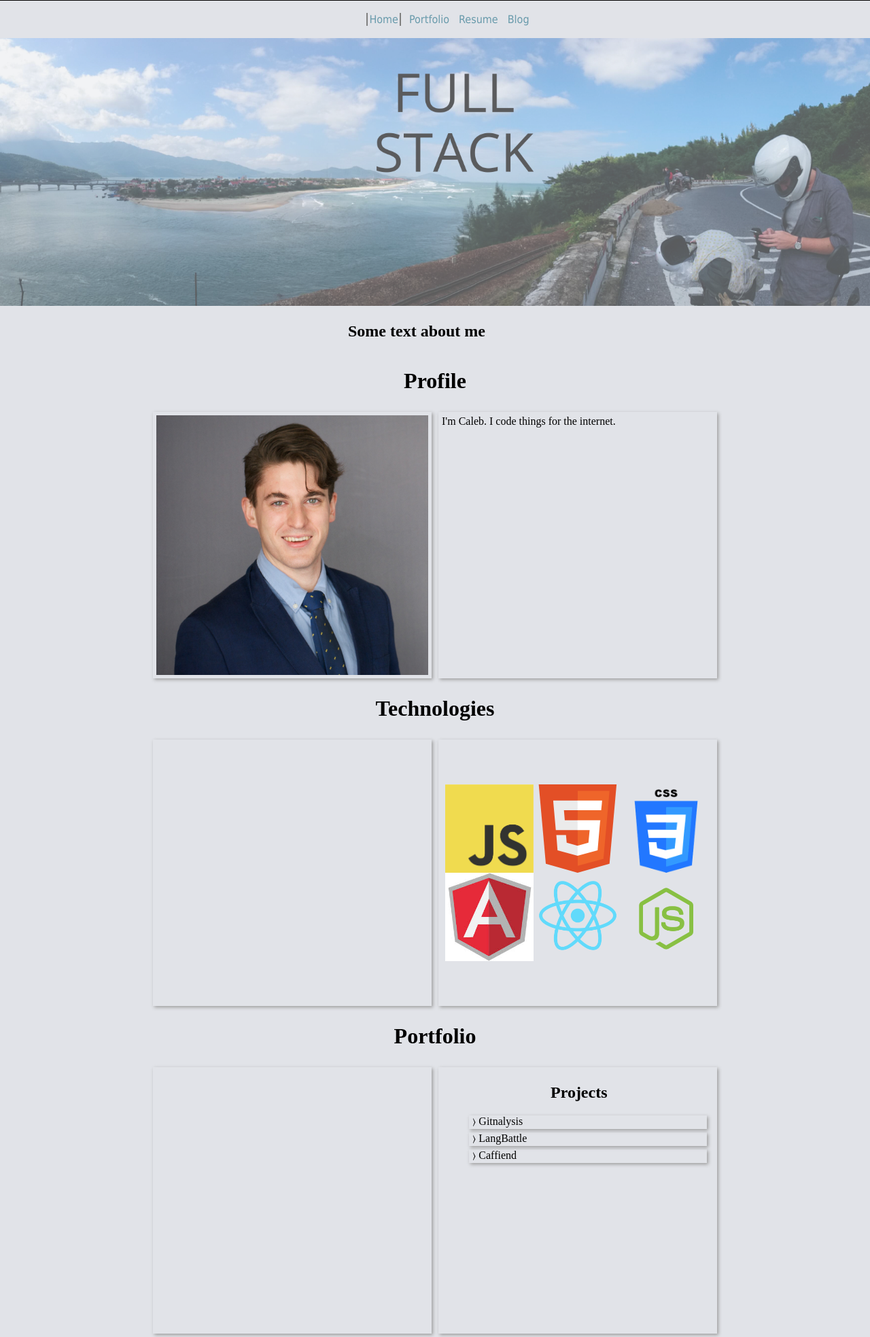
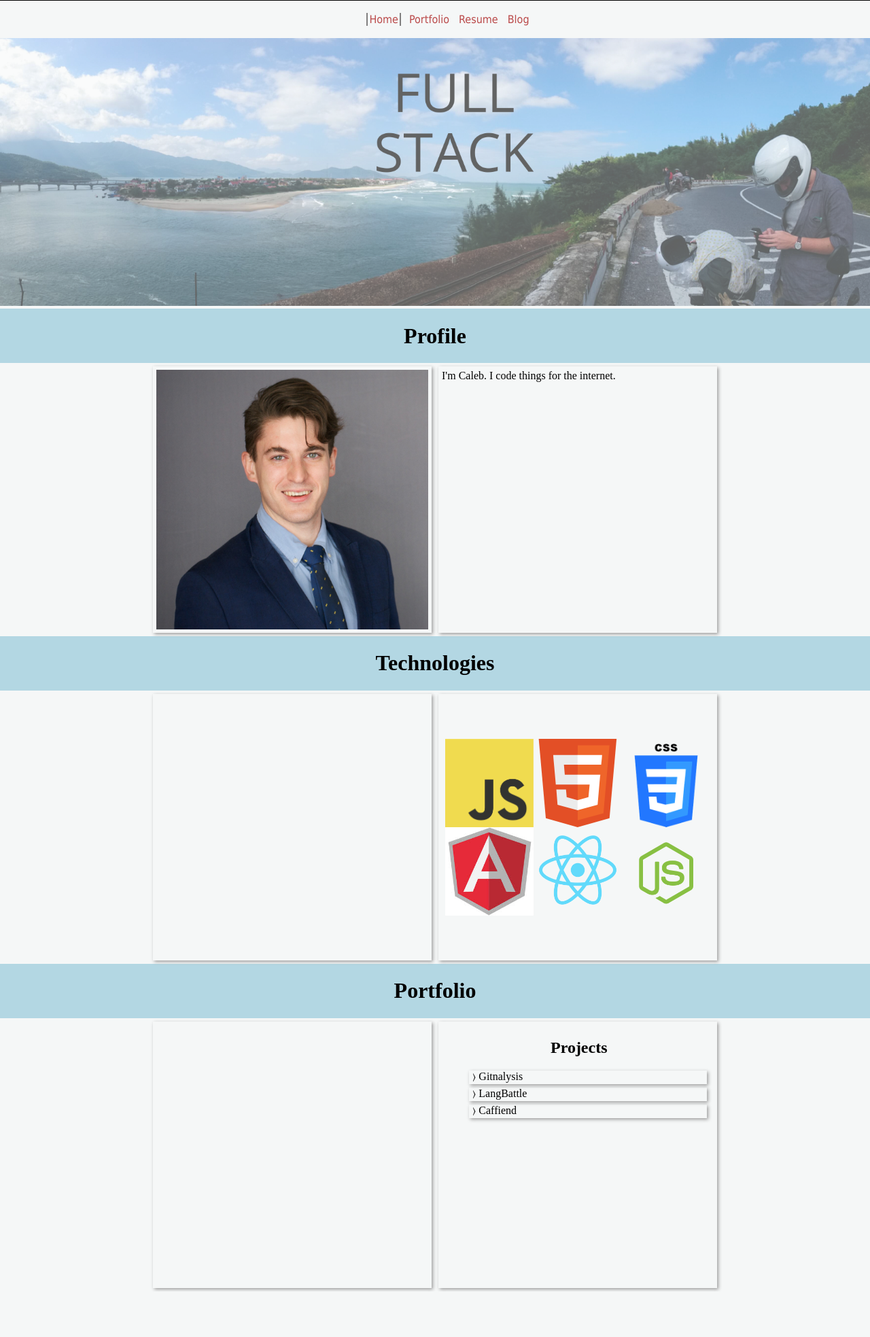
Before and after one commit to komali2/personalWebsite, a PHP site: page /index2.html in a window 1280 px wide. Shown: the whole page at 68% size. After the commit the page ends 1900 px from the top, so only its background shows below. Run offline with PHP 8.4, Linux system fonts and the light colour scheme; some libraries are stand-ins or nearby versions.

Commit message:
des: playing with background and text colors

```diff
--- a/index2.html
+++ b/index2.html
@@ -22,7 +22,7 @@
 
       </nav>
       <div class='intro'>
-        <img src='images/banner1.png' /><h2>Some text about me</h2>
+        <img src='images/banner1.png' />
       </div>
     </div>
     <div class='main'>
--- a/styles2.css
+++ b/styles2.css
@@ -1,5 +1,5 @@
 body{
-  background-color: #E1E3E8;
+  background-color: #F5F7F7;
   /*background-color: red;*/
   margin: 0 auto;
 }
@@ -69,7 +69,7 @@ nav li{
 nav a{
   padding-left: 2px;
   padding-right: 2px;
-  color: #689AAB;
+  color: #BA4949;
   text-decoration: none;
 }
 
@@ -91,6 +91,8 @@ nav .current{
   flex-direction: row;
   align-content: center;
   justify-content: center;
+  /*background-color: #90C3D4;*/
+  background-color: #B3D7E3;
 }
 
 
```
